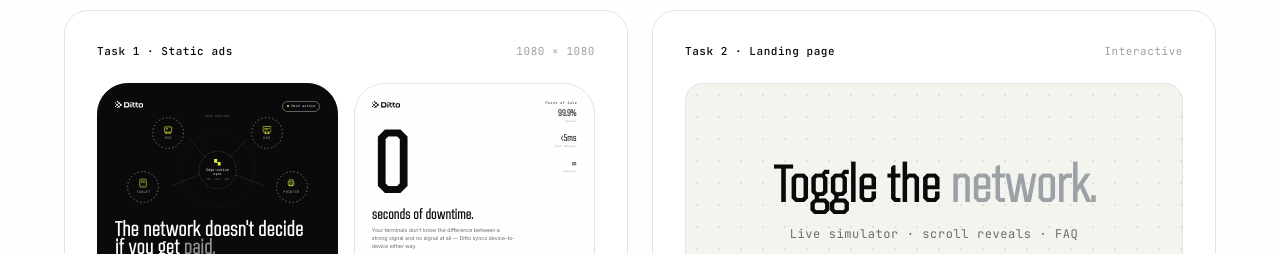
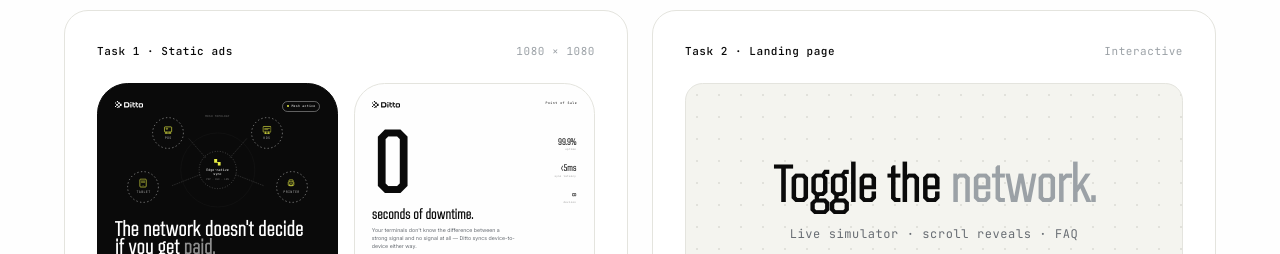
Before and after one commit to dritonm/Lean-Assignment, a Next.js app: page / in a window 1280 px wide. Shown: the part 1180-1434 px from the top of the page. Built offline with nearby package versions, Linux system fonts and the light colour scheme.

Commit message:
Fix stat chips layout: shared relative wrapper with numeral 0 for exact box alignment

```diff
--- a/components/ditto/ads.tsx
+++ b/components/ditto/ads.tsx
@@ -285,11 +285,23 @@ export function AdVariant() {
           </span>
         </div>
 
+        {/* Center content container holding "0" and the right-side stat chips */}
         <div className="relative flex flex-1 flex-col justify-center">
-          {/* stat chips — 99.9% aligned with top of 0, 'devices' aligned with bottom of 0 */}
+          {/* Numeral + stat chips share one wrapper so the chips align to the
+              numeral's own box, independent of the outer container's centering */}
+          <div className="relative">
+            {/* Large Hero Numeral "0" */}
+            <div
+              className="font-display font-bold text-ink"
+              style={{ fontSize: '34cqw', lineHeight: 0.8, letterSpacing: '-0.02em' }}
+            >
+              0
+            </div>
+
+            {/* Stat chips — top/bottom now match the "0" box exactly */}
             <div
               className="pointer-events-none absolute flex flex-col items-end justify-between"
-            style={{ right: '0.5cqw', top: '0.8cqw', height: '26cqw' }}
+              style={{ right: '0.5cqw', top: 0, height: '100%' }}
               aria-hidden="true"
             >
               {([
@@ -297,10 +309,7 @@ export function AdVariant() {
                 { value: '<5ms', label: 'sync latency' },
                 { value: '∞', label: 'devices' },
               ] as { value: string; label: string }[]).map(({ value, label }) => (
-              <div
-                key={label}
-                className="flex flex-col items-end text-right"
-              >
+                <div key={label} className="flex flex-col items-end text-right">
                   <span
                     className="font-display font-semibold text-ink leading-none"
                     style={{ fontSize: '3.6cqw', letterSpacing: '-0.02em', opacity: 0.88 }}
@@ -316,16 +325,9 @@ export function AdVariant() {
                 </div>
               ))}
             </div>
-
-          {/* Large Hero Numeral */}
-          <div
-            className="font-display font-bold text-ink"
-            style={{ fontSize: '34cqw', lineHeight: 0.8, letterSpacing: '-0.02em' }}
-          >
-            0
           </div>
 
-          {/* Headline precisely spaced below '0' */}
+          {/* Headline — unaffected: marginTop still measures from the numeral's bottom edge */}
           <div
             className="font-display font-semibold text-ink"
             style={{ fontSize: '5.4cqw', marginTop: '2cqw', letterSpacing: '-0.01em', lineHeight: 1.05 }}
```
Lines whose indentation alone changed are shown as unchanged.
